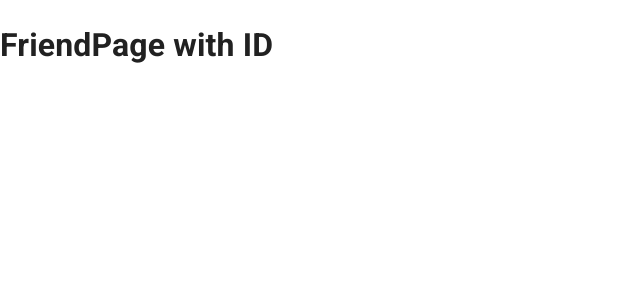
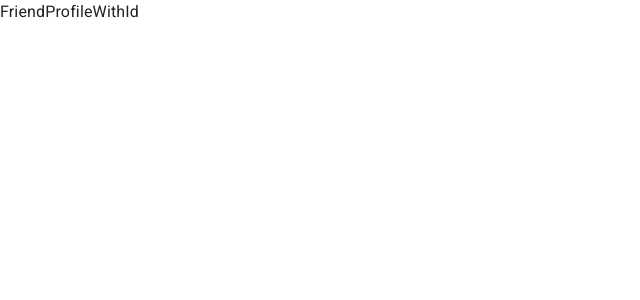
Before and after one commit to Codecamp-16/react-fakebuck, a React (Create React App) app: page /friend/78 in a window 1280 px wide. Shown: the top 300 px of the page, without its empty margins (0-640 px from the left). Built offline with nearby package versions, Linux system fonts and the light colour scheme.

Commit message:
useParams

```diff
--- a/src/components/Sidebar.jsx
+++ b/src/components/Sidebar.jsx
@@ -56,7 +56,7 @@ function Sidebar() {
             </ListItem>
 
             {/* Friend */}
-            <Link to='/friend'>
+            <Link to='/friend/78'>
               <ListItem>
                 <ListItemButton>
                   <ListItemIcon>
--- /dev/null
+++ b/src/pages/FriendProfileWithIdPage.jsx
@@ -0,0 +1,10 @@
+import React from 'react';
+import { useParams } from 'react-router-dom';
+
+function FriendProfileWithIdPage() {
+  const pathParamsObj = useParams();
+  console.log('path param', pathParamsObj);
+  return <div>FriendProfileWithId</div>;
+}
+
+export default FriendProfileWithIdPage;
--- a/src/routes/Router.js
+++ b/src/routes/Router.js
@@ -3,6 +3,7 @@ import LoginPage from '../pages/LoginPage';
 import HomePage from '../pages/HomePage';
 import ProfilePage from '../pages/ProfilePage';
 import FriendPage from '../pages/FriendPage';
+import FriendProfileWithIdPage from '../pages/FriendProfileWithIdPage';
 import AppLayout from '../layout/AppLayout';
 
 // S1
@@ -61,9 +62,9 @@ const router = createBrowserRouter([
     ],
   },
   {
-    // :dynamic Path Parameter
+    // :dynamic Path Parameter => เป็นชื่อ key ของ obj ที่ return มาจาก useParams()
     path: '/friend/:friendId',
-    element: <h1>FriendPage with ID</h1>,
+    element: <FriendProfileWithIdPage />,
   },
   {
     path: '*',
```
